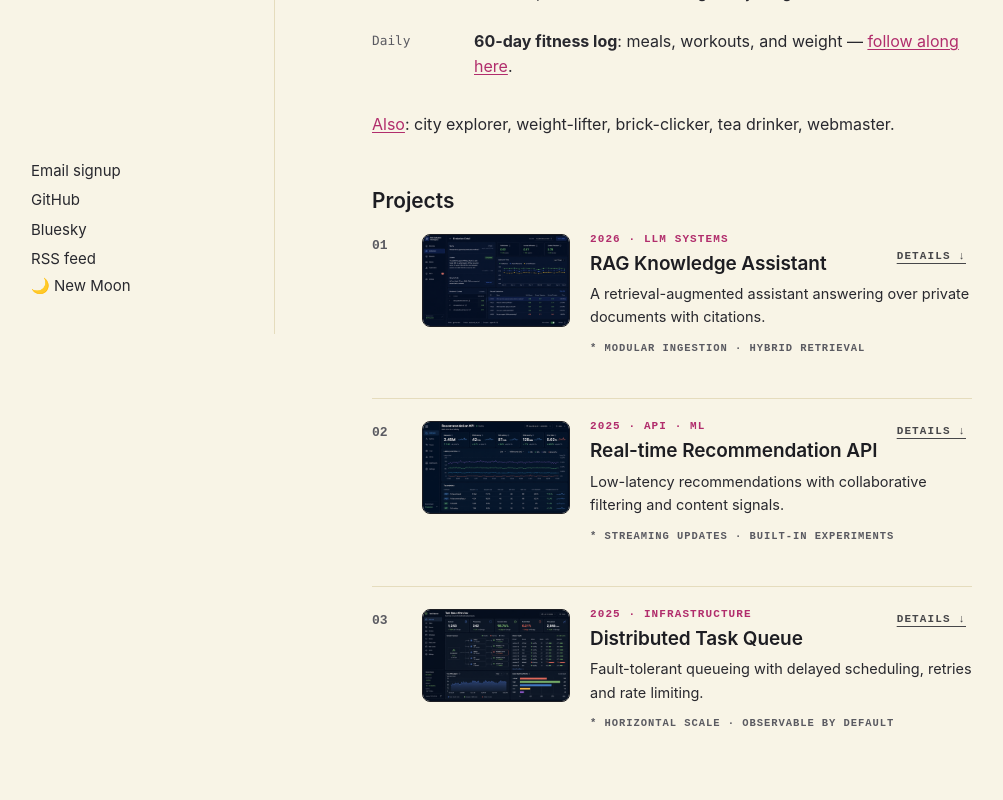
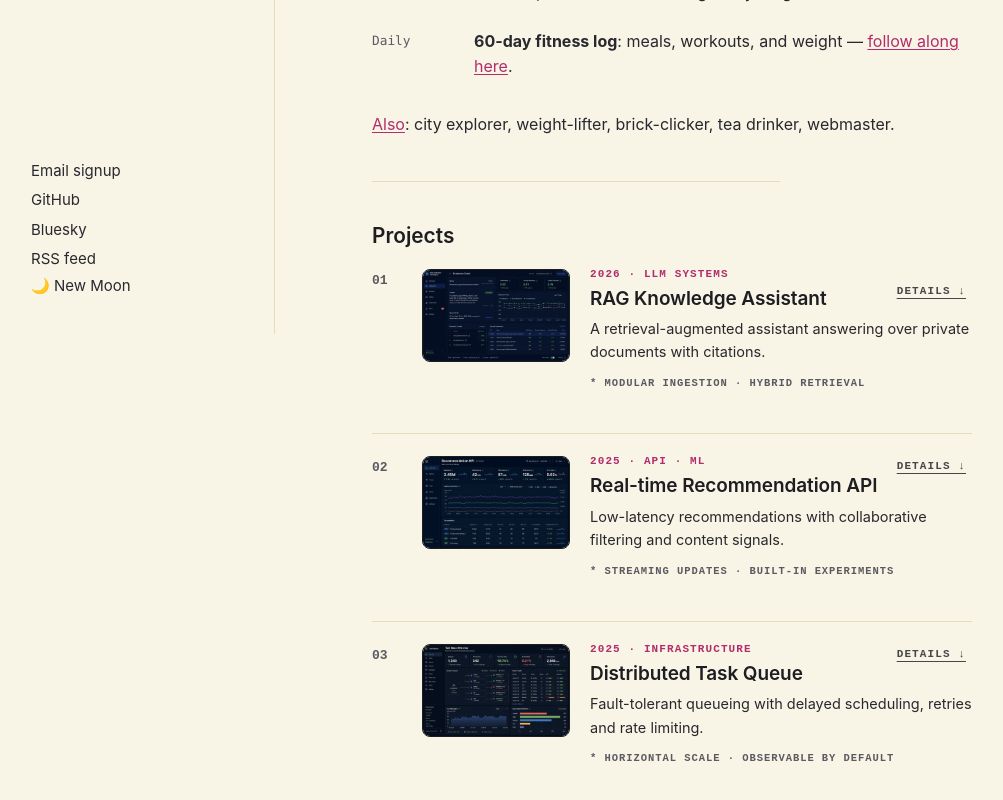
Before and after one commit to Hongjin-Lin/portfolio-site, a React (Vite) app: page / in a window 1280 px wide. Shown: the part 466-1266 px from the top of the page, without its empty margins (113-1116 px from the left). Built offline with nearby package versions, Linux system fonts and the light colour scheme; a web font is replaced by a local one.

Commit message:
Divider between timeline and projects with 192px right inset

```diff
--- a/src/styles.css
+++ b/src/styles.css
@@ -79,7 +79,8 @@ html[data-tn-dark="1"] .tn-nav a:hover { background: rgba(255, 255, 255, .06); }
 }
 
 /* ===== projects rows ===== */
-.tn-projects { margin-top: 48px; }
+.tn-projects { margin-top: 44px; }
+.tn-projects::before { content: ""; display: block; width: calc(100% - 192px); height: 1px; background: var(--tn-border); margin-bottom: 38px; }
 .tn-projects h2 { margin: 0 0 6px; }
 .tn-proj { display: flex; flex-wrap: wrap; gap: 12px 20px; padding: 22px 0; border-top: 1px solid var(--tn-border); position: relative; }
 .tn-proj:first-of-type { border-top: 0; padding-top: 10px; }
```
